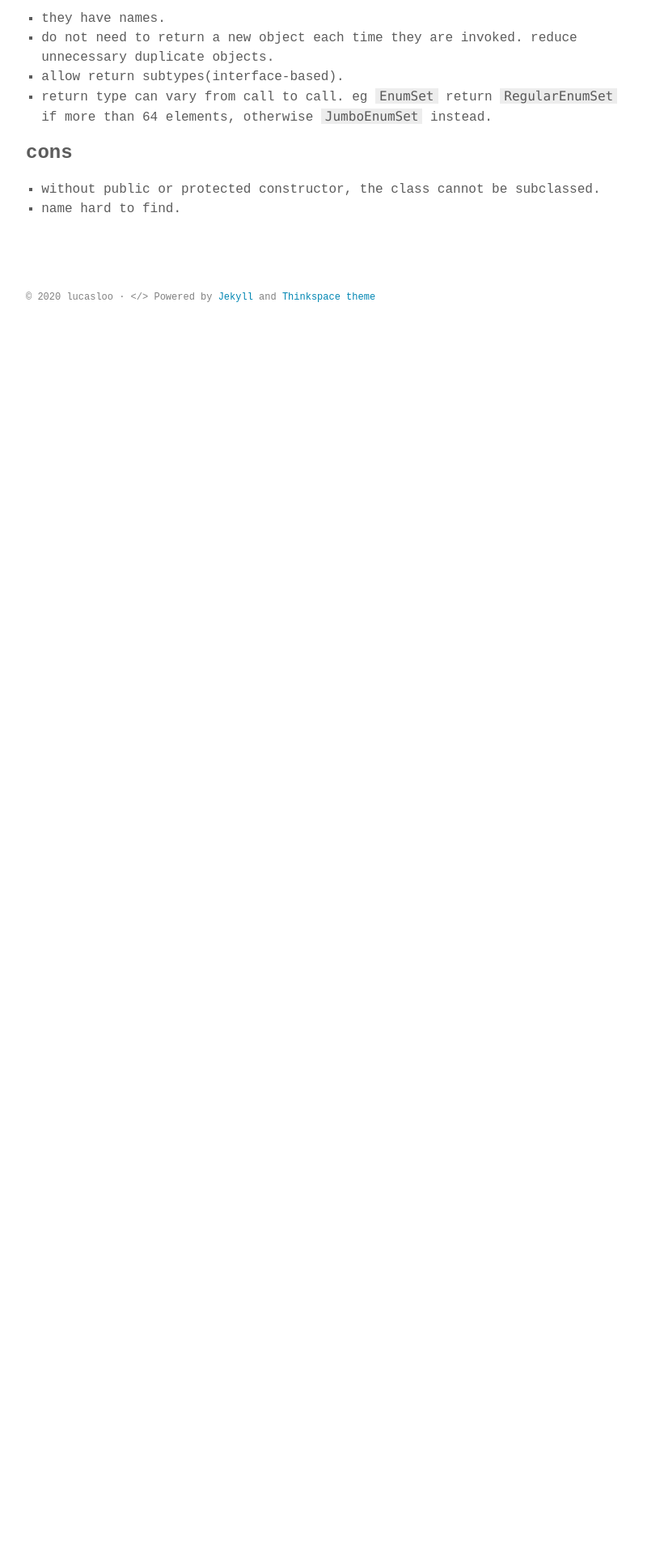
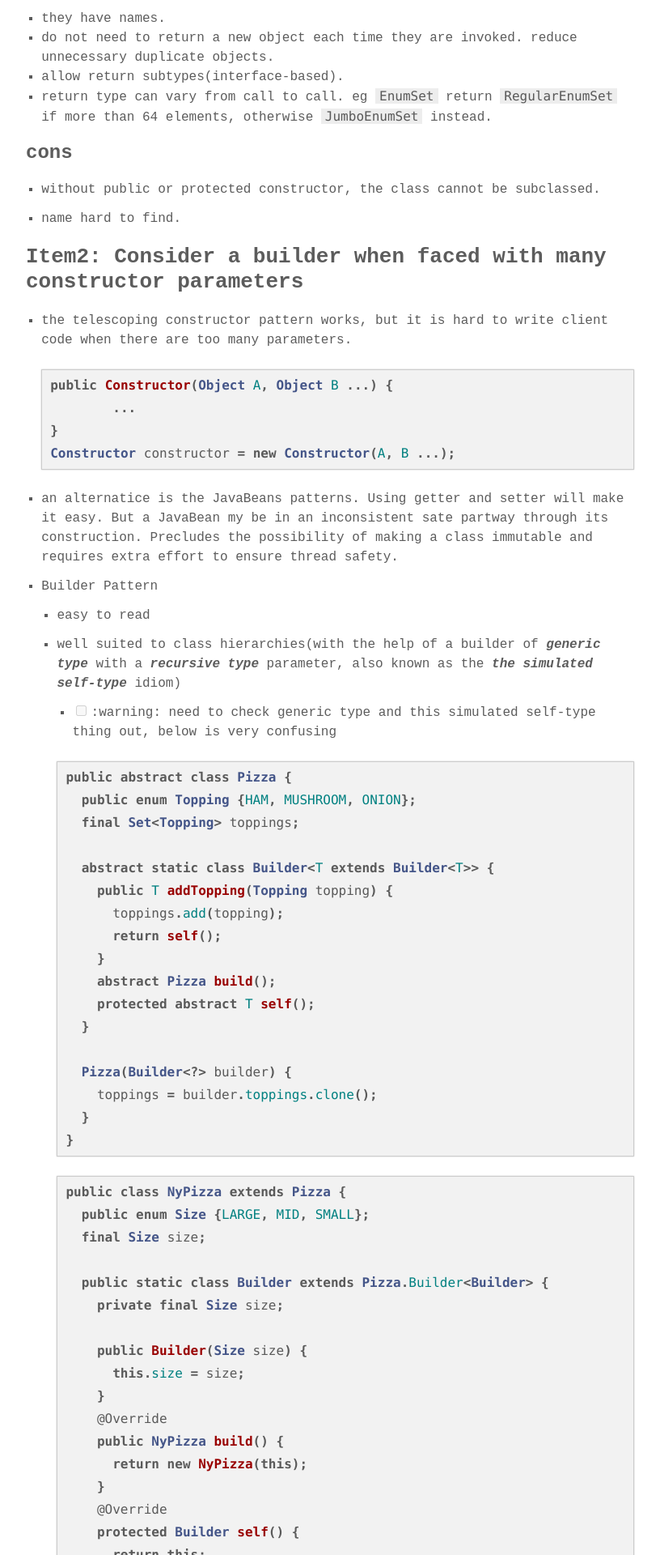
Before and after one commit to lucasloo/lucasloo.github.io, a Jekyll site: the page built from _posts/2020-04-06-effective-java-creating-and-destroying-objects.md, in a window 1280 px wide. Shown: the part 746-2666 px from the top of the page at 81% size, without its empty margins (232-1048 px from the left). Built offline with Jekyll 4.4.1, drawn with Linux system fonts in a browser that asks for light colours; some web fonts are replaced; our own code applies the rules of GitHub Pages for plain Markdown files; before the commit the page ends 1380 px from its top, so only the background shows below that; some of the changed text lies outside the part shown.

Commit message:
effective java learning notes

````diff
--- a/_posts/2020-04-06-effective-java-creating-and-destroying-objects.md
+++ b/_posts/2020-04-06-effective-java-creating-and-destroying-objects.md
@@ -28,4 +28,113 @@ public Boolean(boolean value) {
 ### cons
 
 1. without public or protected constructor, the class cannot be subclassed.
+
 2. name hard to find.
+
+
+
+## Item2: Consider a builder when faced with many constructor parameters
+
+- the telescoping constructor pattern works, but it is hard to write client code when there are too many parameters.
+
+  ```java
+  public Constructor(Object A, Object B ...) {
+  	...
+  }
+  Constructor constructor = new Constructor(A, B ...);
+  ```
+
+- an alternatice is the JavaBeans patterns. Using getter and setter will make it easy. But a JavaBean my be in an inconsistent sate partway through its construction. Precludes the possibility of making a class immutable and requires extra effort to ensure thread safety.
+
+- Builder Pattern
+
+  - easy to read
+
+  - well suited to class hierarchies(with the help of a builder of ***generic type*** with a ***recursive type*** parameter, also known as the ***the simulated self-type*** idiom)
+
+    - [ ] :warning: need to check generic type and this simulated self-type thing out, below is very confusing
+
+    ```java
+    public abstract class Pizza {
+      public enum Topping {HAM, MUSHROOM, ONION};
+      final Set<Topping> toppings;
+
+      abstract static class Builder<T extends Builder<T>> {
+        public T addTopping(Topping topping) {
+          toppings.add(topping);
+          return self();
+        }
+        abstract Pizza build();
+        protected abstract T self();
+      }
+
+      Pizza(Builder<?> builder) {
+        toppings = builder.toppings.clone();
+      }
+    }
+    ```
+
+    ```java
+    public class NyPizza extends Pizza {
+      public enum Size {LARGE, MID, SMALL};
+      final Size size;
+
+      public static class Builder extends Pizza.Builder<Builder> {
+        private final Size size;
+
+        public Builder(Size size) {
+          this.size = size;
+        }
+        @Override
+        public NyPizza build() {
+          return new NyPizza(this);
+        }
+        @Override
+        protected Builder self() {
+          return this;
+        }
+      }
+
+      private NyPizza(Builder builder) {
+        super(this);
+        size = builder.size;
+      }
+    }
+
+    public class Calzone extends Pizza {
+      private final boolean sauceInside;
+
+      public static class Builder extends Pizza.Builder<Builder> {
+        private final boolean sauceInside = false;
+
+        public Builder sauceInside() {
+          this.sauceInside = true;
+          return this;
+        }
+        @Override
+        public Calzone build() {
+          return new Calzone(this);
+        }
+        @Override
+        protected Builder self() {
+          return this;
+        }
+      }
+
+      private Calzone(Builder builder) {
+        super(builder);
+        sauceInside = builder.sauceInside;
+      }
+    }
+    ```
+
+    - [ ] :warning: different return type is consider override??
+
+    ```java
+    NyPizza pizza = new NyPizza.Builder(SMALL).addTopping(SAUSAGE).addTopping(ONION).build();
+    Calzone calzone = new Calzone.Builder().addTopping(HAM).addTopping(ONION).sauceInside().build();
+    ```
+
+  - Cons
+
+    - extra cost creating builder (in performance-critical situation)
````
